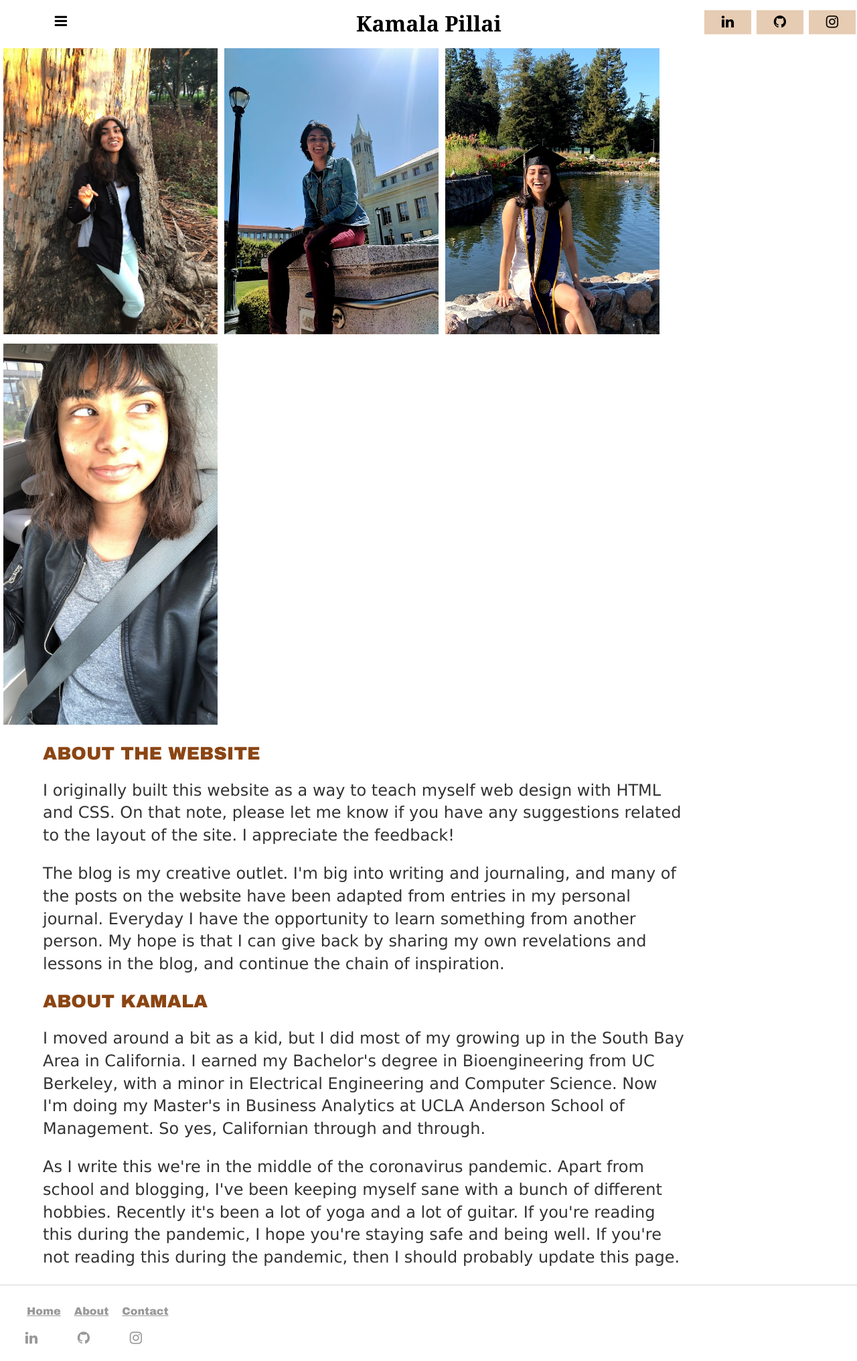
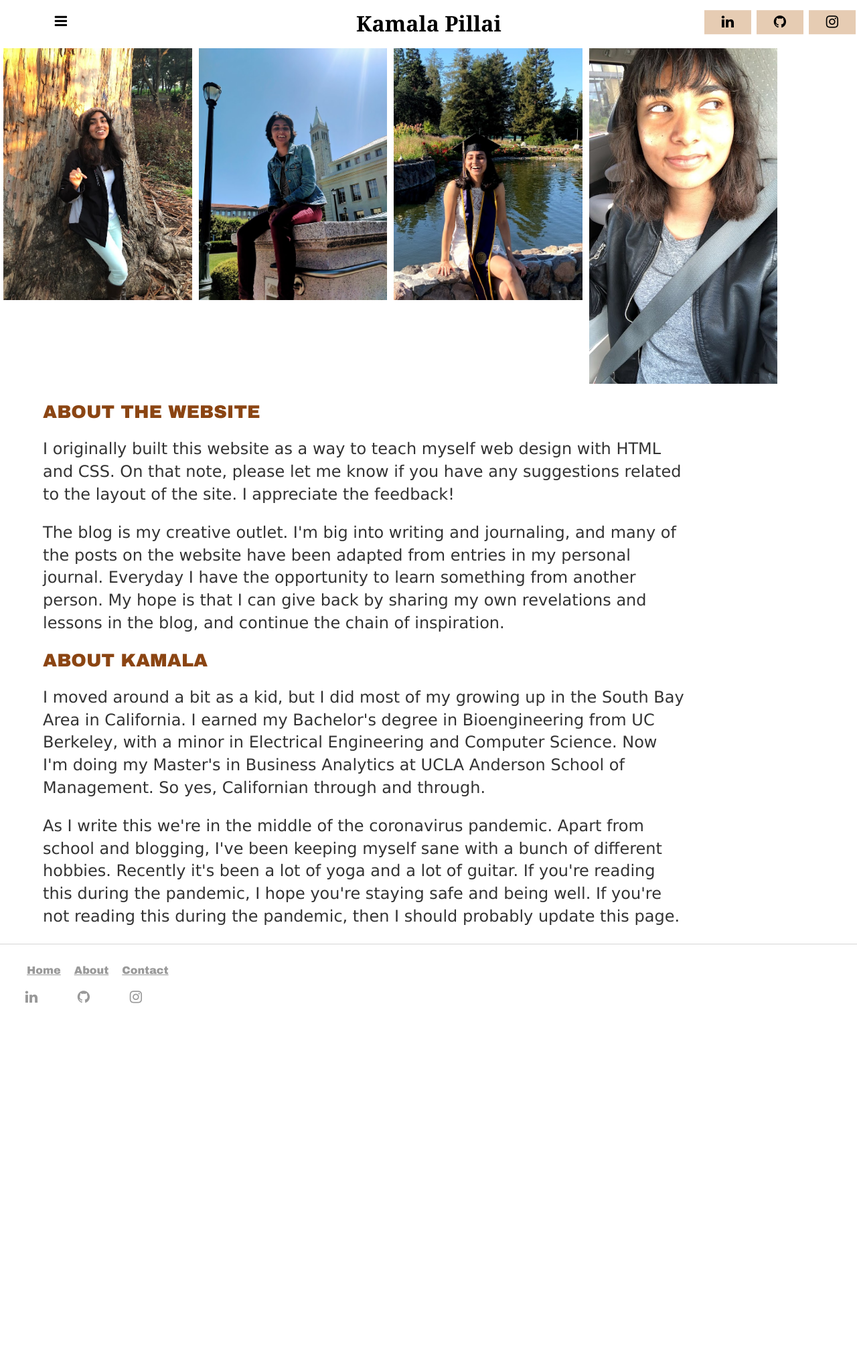
Before and after one commit to kpill/kpill.github.io, a Jekyll site: the page built from about/index.html, in a window 1280 px wide. Shown: the whole page at 67% size. Built offline with Jekyll 4.4.1, drawn with Linux system fonts in a browser that asks for light colours; after the commit the page ends 1523 px from its top, so only the background shows below that.

Commit message:
Update main.css

```diff
--- a/css/main.css
+++ b/css/main.css
@@ -291,7 +291,7 @@ p.about {
 
 .column_about {
   float: left;
-  width: 25%;
+  width: 22%;
   padding: 5px;
 }
 
```
